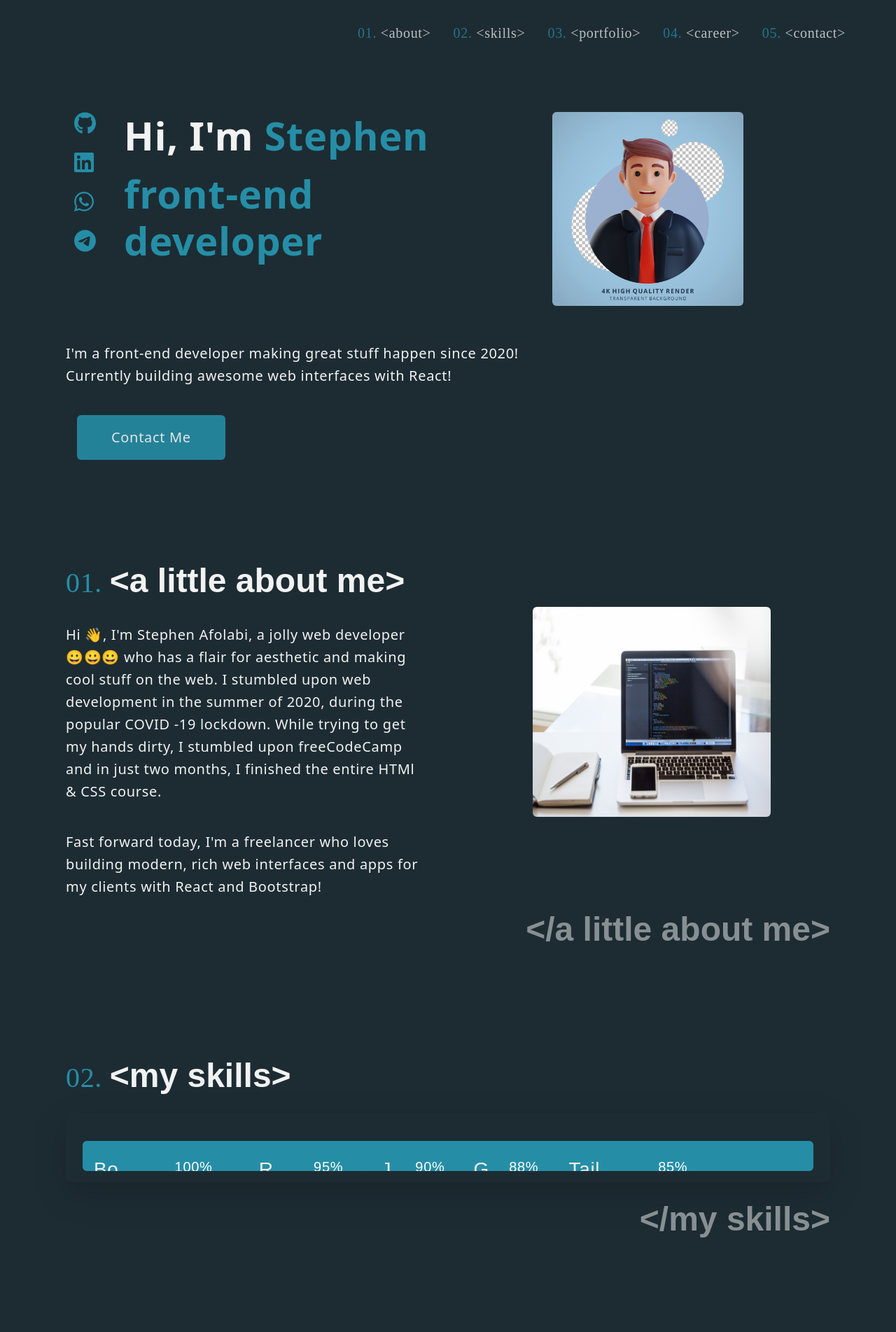
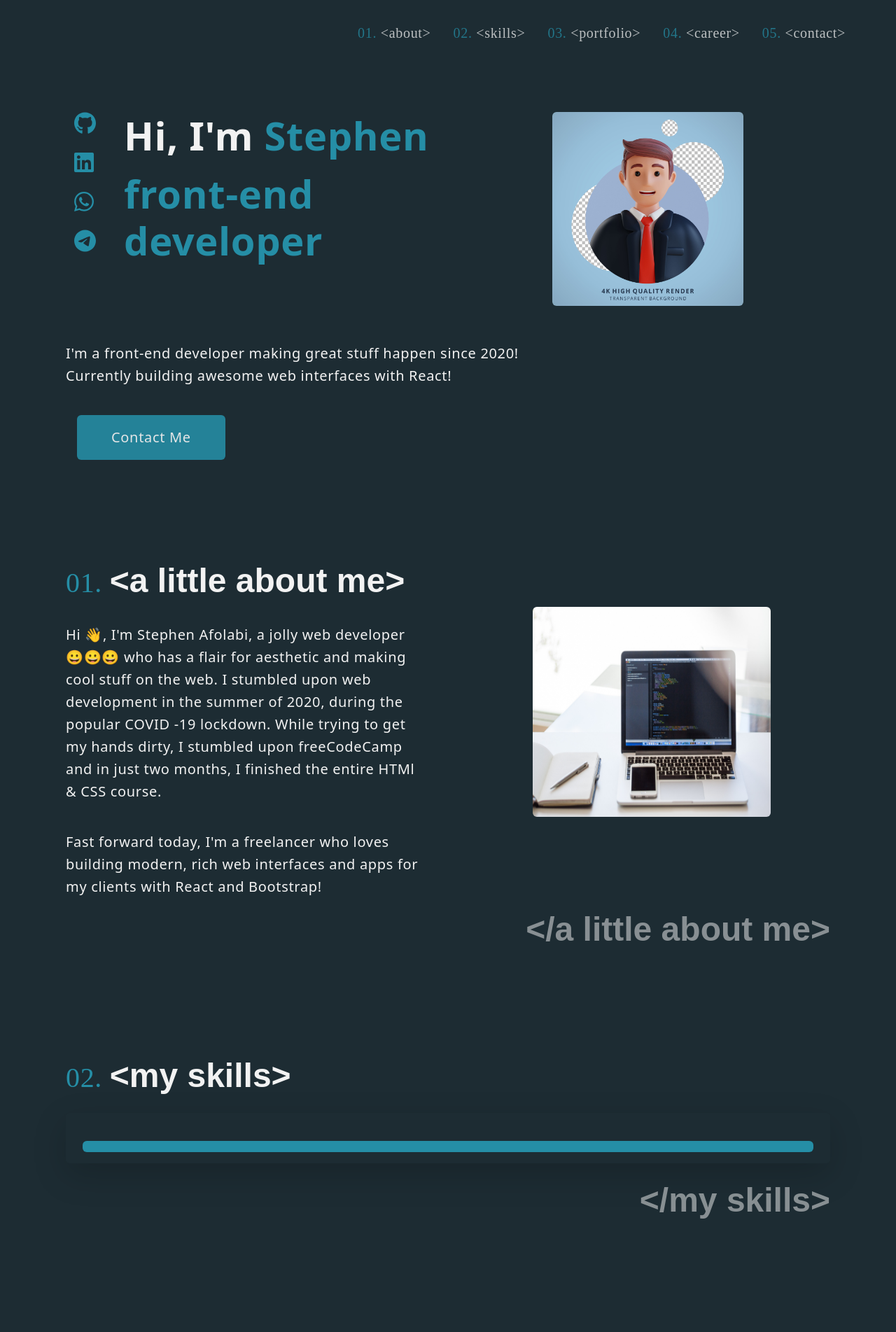
Before and after one commit to Kafolabi/portfolio, a React (Create React App) app: page / in a window 1280 px wide. Shown: the top 1903 px of the page at 70% size. Built offline with nearby package versions, Linux system fonts and the light colour scheme; a web font is replaced by a local one.

Commit message:
Update App.css

```diff
--- a/src/App.css
+++ b/src/App.css
@@ -101,7 +101,7 @@ nav {
   }
 }
 
-.progress, .progress-bar {
+.progress-bar {
   height: 2.7rem;
   /* transition: all 300ms; */
 }
```
